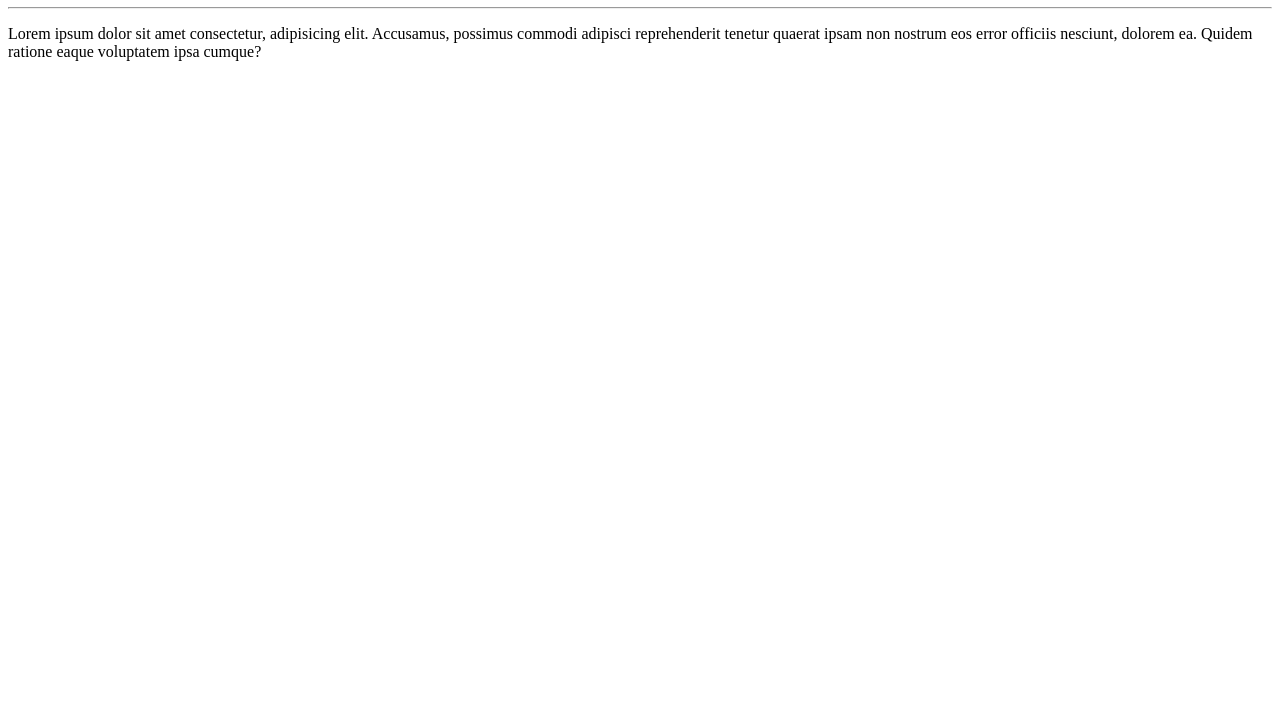
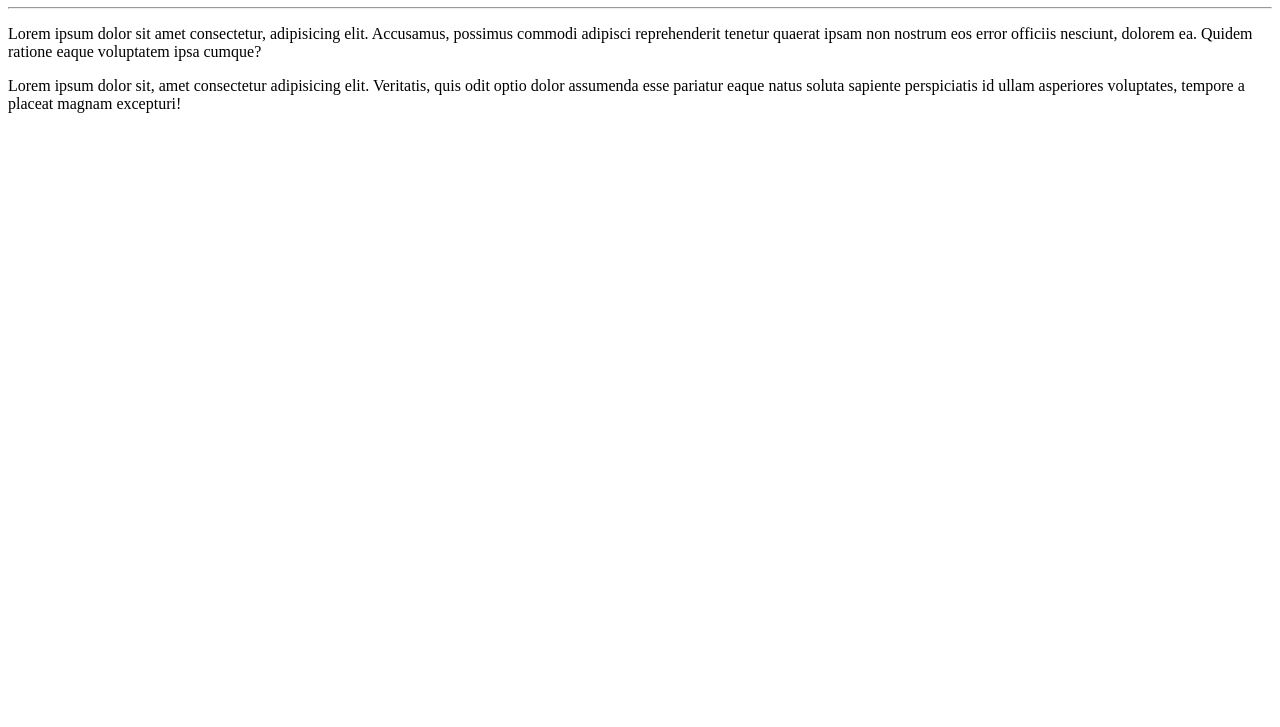
Before and after one commit to Hudsoncruz-Santos/Curso-de-Git-e-GitHub, a plain HTML site: page site-exemplo/index.html in a window 1280 px wide. Shown: the part 73-800 px from the top of the page. Drawn offline with Linux system fonts and the light colour scheme.

Commit message:
Adicionei um parágrafo

```diff
--- a/site-exemplo/index.html
+++ b/site-exemplo/index.html
@@ -9,5 +9,6 @@
     <h1>Olá, mundo</h1>
     <hr>
     <p>Lorem ipsum dolor sit amet consectetur, adipisicing elit. Accusamus, possimus commodi adipisci reprehenderit tenetur quaerat ipsam non nostrum eos error officiis nesciunt, dolorem ea. Quidem ratione eaque voluptatem ipsa cumque?</p>
+    <p>Lorem ipsum dolor sit, amet consectetur adipisicing elit. Veritatis, quis odit optio dolor assumenda esse pariatur eaque natus soluta sapiente perspiciatis id ullam asperiores voluptates, tempore a placeat magnam excepturi!</p>
 </body>
 </html>
```
